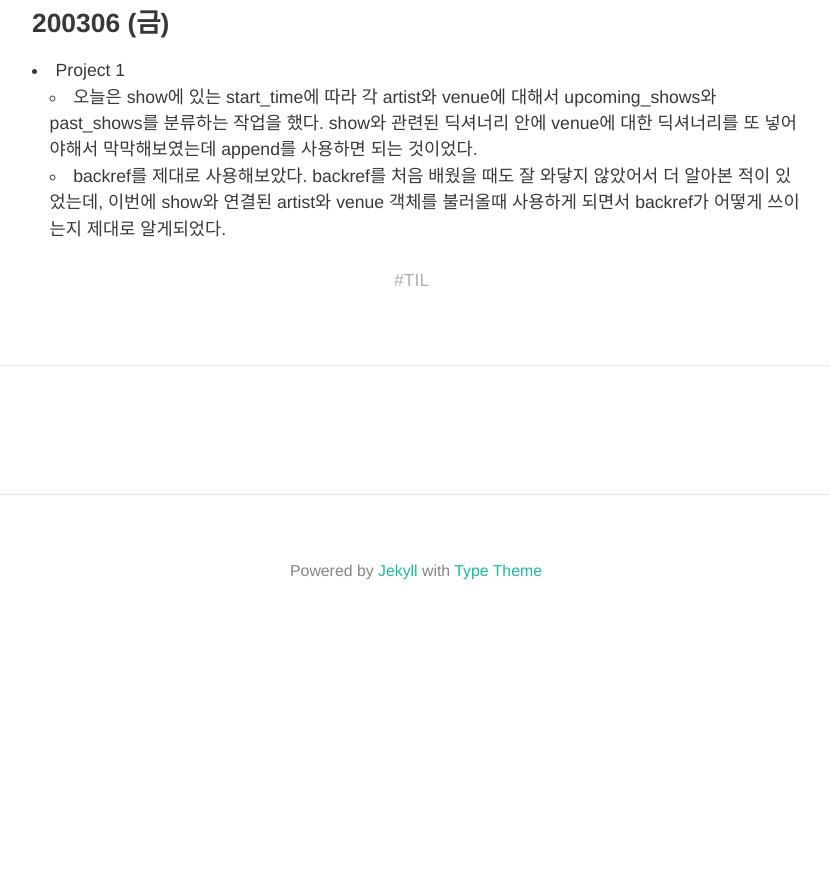
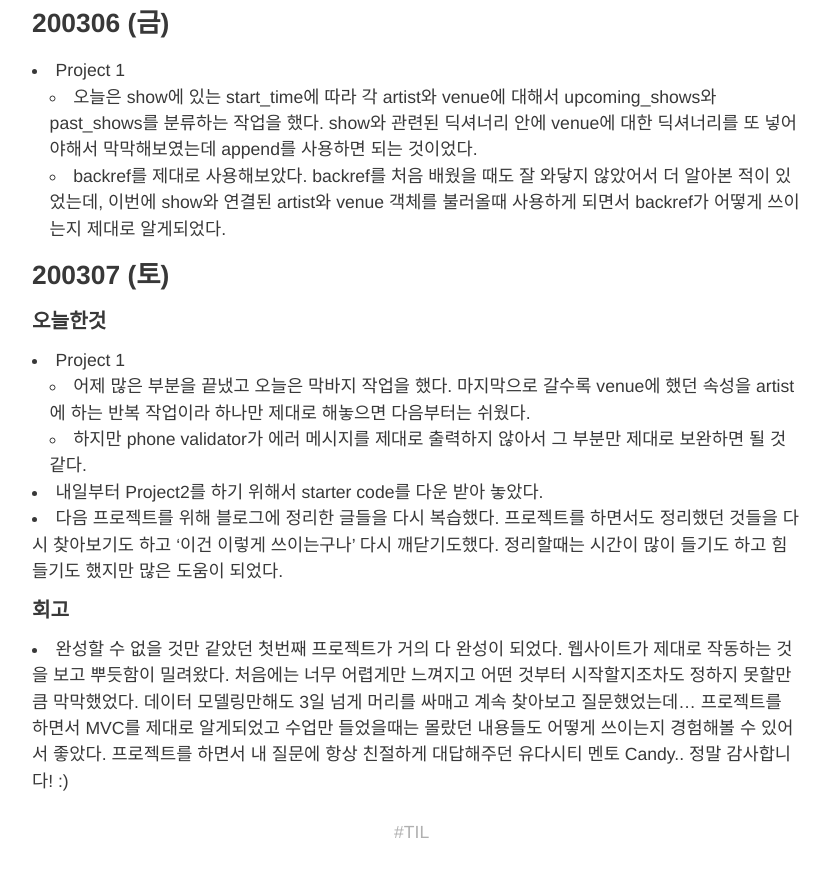
Before and after one commit to HyunlangBan/hyunlangban.github.io, a Jekyll site: the page built from _posts/2020-03-02-week-til.md, in a window 1280 px wide and 900 px high, scrolled down 1839 px. Shown: the top 877 px of the window, without its empty margins (224-1054 px from the left). Built offline with Jekyll 4.4.1, drawn with Linux system fonts in a browser that asks for light colours; nearby versions of some CDN libraries; some web fonts are replaced; comment, search, counter and statistics services are not loaded; before the commit the page ends 2485 px from its top, so only the background shows below that.

Commit message:
Add 200308 TIL

```diff
--- a/_posts/2020-03-02-week-til.md
+++ b/_posts/2020-03-02-week-til.md
@@ -38,3 +38,13 @@ API 개발과 문서화에 대한 챕터를 끝냈다. 데이터베이스 수업
 - Project 1
   - 오늘은 show에 있는 start_time에 따라 각 artist와 venue에 대해서 upcoming_shows와 past_shows를 분류하는 작업을 했다. show와 관련된 딕셔너리 안에 venue에 대한 딕셔너리를 또 넣어야해서 막막해보였는데 append를 사용하면 되는 것이었다.
   - backref를 제대로 사용해보았다. backref를 처음 배웠을 때도 잘 와닿지 않았어서 더 알아본 적이 있었는데, 이번에 show와 연결된 artist와 venue 객체를 불러올때 사용하게 되면서 backref가 어떻게 쓰이는지 제대로 알게되었다.
+
+### 200307 (토)
+#### 오늘한것
+- Project 1
+  - 어제 많은 부분을 끝냈고 오늘은 막바지 작업을 했다. 마지막으로 갈수록 venue에 했던 속성을 artist에 하는 반복 작업이라 하나만 제대로 해놓으면 다음부터는 쉬웠다.
+  - 하지만 phone validator가 에러 메시지를 제대로 출력하지 않아서 그 부분만 제대로 보완하면 될 것 같다.
+- 내일부터 Project2를 하기 위해서 starter code를 다운 받아 놓았다.
+- 다음 프로젝트를 위해 블로그에 정리한 글들을 다시 복습했다. 프로젝트를 하면서도 정리했던 것들을 다시 찾아보기도 하고 '이건 이렇게 쓰이는구나' 다시 깨닫기도했다. 정리할때는 시간이 많이 들기도 하고 힘들기도 했지만 많은 도움이 되었다.
+#### 회고
+- 완성할 수 없을 것만 같았던 첫번째 프로젝트가 거의 다 완성이 되었다. 웹사이트가 제대로 작동하는 것을 보고 뿌듯함이 밀려왔다. 처음에는 너무 어렵게만 느껴지고 어떤 것부터 시작할지조차도 정하지 못할만큼 막막했었다. 데이터 모델링만해도 3일 넘게 머리를 싸매고 계속 찾아보고 질문했었는데... 프로젝트를 하면서 MVC를 제대로 알게되었고 수업만 들었을때는 몰랐던 내용들도 어떻게 쓰이는지 경험해볼 수 있어서 좋았다. 프로젝트를 하면서 내 질문에 항상 친절하게 대답해주던 유다시티 멘토 Candy.. 정말 감사합니다! :)
```
